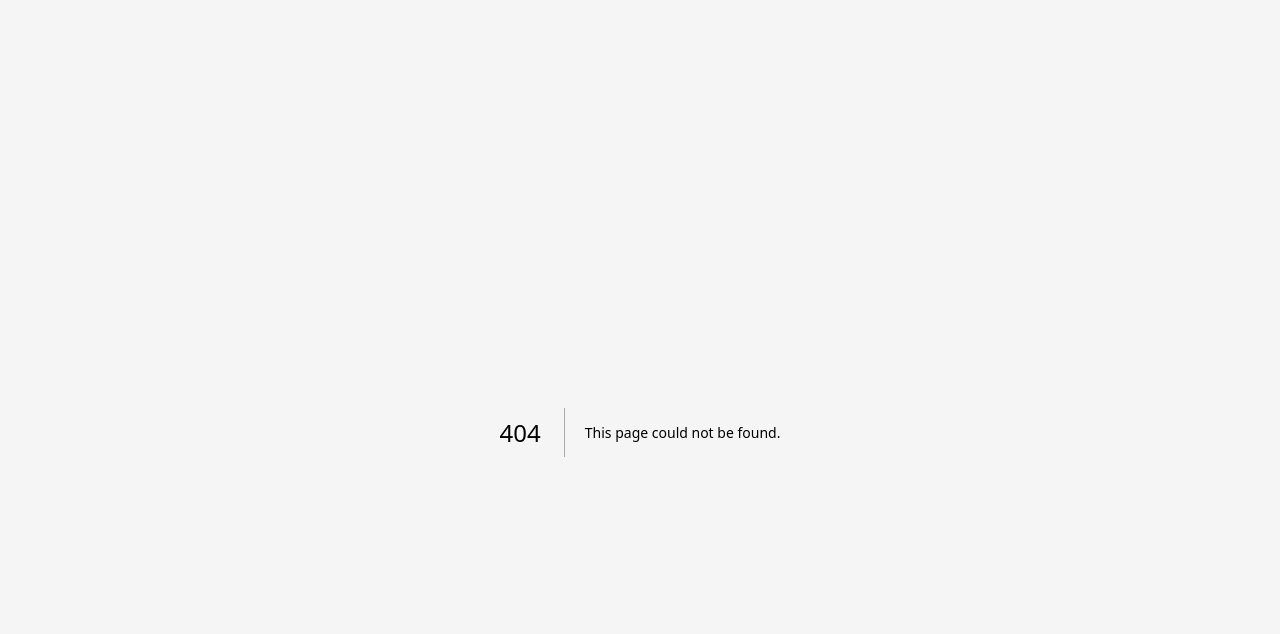
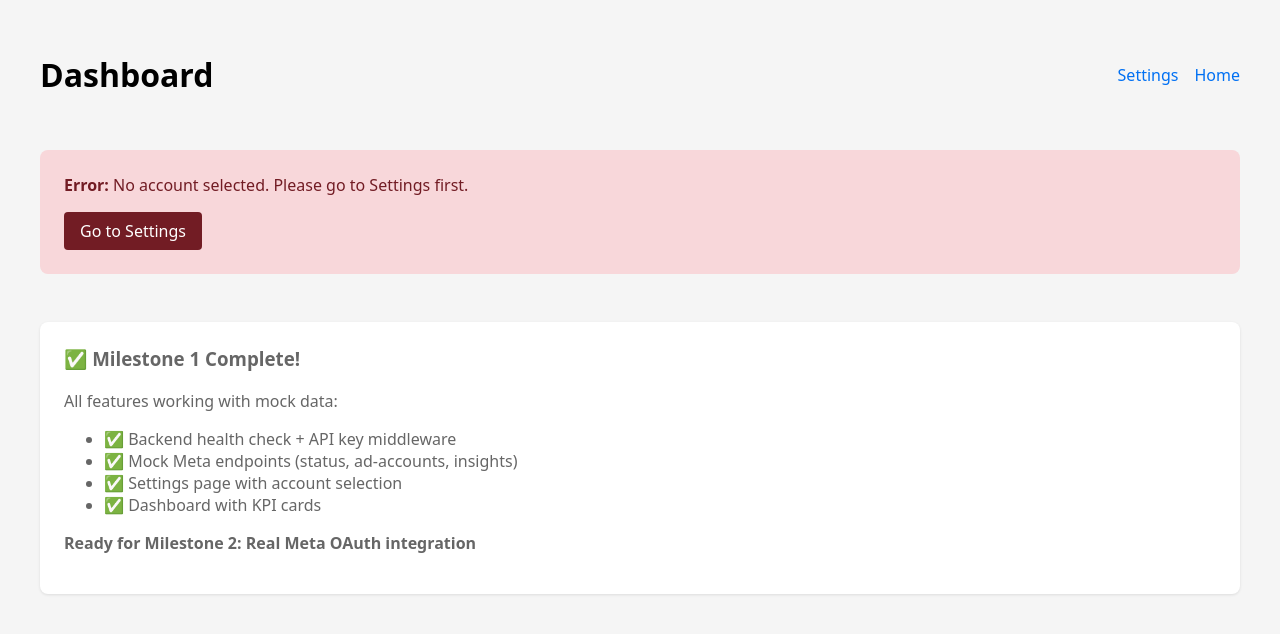
Before and after one commit to AndreiBalan98/SmartAnalytics, a Next.js app in the folder frontend/: page /dashboard in a window 1280 px wide. Before the commit this address had no page. Shown: the top 634 px of the page. Built offline with nearby package versions, Linux system fonts and the light colour scheme.

Commit message:
dashboard

```diff
--- /dev/null
+++ b/frontend/src/app/api/insights/route.ts
@@ -0,0 +1,39 @@
+import { NextResponse } from 'next/server'
+
+export async function GET(request: Request) {
+  try {
+    const { searchParams } = new URL(request.url)
+    const accountId = searchParams.get('account_id')
+
+    if (!accountId) {
+      return NextResponse.json(
+        { error: 'account_id is required' },
+        { status: 400 }
+      )
+    }
+
+    const backendUrl = process.env.BACKEND_URL || 'http://localhost:8000'
+    const apiKey = process.env.INTERNAL_API_KEY || 'dev-internal-key-123'
+
+    const response = await fetch(
+      `${backendUrl}/internal/meta/insights/?account_id=${accountId}`,
+      {
+        headers: {
+          'X-API-KEY': apiKey,
+        },
+      }
+    )
+
+    if (!response.ok) {
+      throw new Error(`Backend returned ${response.status}`)
+    }
+
+    const data = await response.json()
+    return NextResponse.json(data)
+  } catch (error: any) {
+    return NextResponse.json(
+      { error: 'Failed to fetch insights', message: error.message },
+      { status: 500 }
+    )
+  }
+}
--- /dev/null
+++ b/frontend/src/app/dashboard/page.tsx
@@ -0,0 +1,260 @@
+'use client'
+
+import { useEffect, useState } from 'react'
+import Link from 'next/link'
+
+interface Metrics {
+  spend: number
+  impressions: number
+  clicks: number
+  purchases: number
+  revenue: number
+  roas: number
+}
+
+interface InsightsData {
+  account_id: string
+  date_range: string
+  metrics: Metrics
+}
+
+export default function DashboardPage() {
+  const [insights, setInsights] = useState<InsightsData | null>(null)
+  const [loading, setLoading] = useState(true)
+  const [error, setError] = useState<string | null>(null)
+  const [accountId, setAccountId] = useState<string | null>(null)
+
+  useEffect(() => {
+    // Get selected account from localStorage
+    const selectedAccount = localStorage.getItem('selected_account_id')
+
+    if (!selectedAccount) {
+      setError('No account selected. Please go to Settings first.')
+      setLoading(false)
+      return
+    }
+
+    setAccountId(selectedAccount)
+
+    // Fetch insights
+    fetch(`/api/insights?account_id=${selectedAccount}`)
+      .then(res => res.json())
+      .then(data => {
+        if (data.error) {
+          setError(data.error)
+        } else {
+          setInsights(data)
+        }
+        setLoading(false)
+      })
+      .catch(err => {
+        setError(err.message)
+        setLoading(false)
+      })
+  }, [])
+
+  const formatCurrency = (value: number) => {
+    return new Intl.NumberFormat('en-US', {
+      style: 'currency',
+      currency: 'USD'
+    }).format(value)
+  }
+
+  const formatNumber = (value: number) => {
+    return new Intl.NumberFormat('en-US').format(value)
+  }
+
+  return (
+    <div style={{ maxWidth: '1200px', margin: '0 auto' }}>
+      <div style={{ display: 'flex', justifyContent: 'space-between', alignItems: 'center' }}>
+        <h1>Dashboard</h1>
+        <div style={{ display: 'flex', gap: '1rem' }}>
+          <Link href="/settings" style={{ color: '#0070f3', textDecoration: 'none' }}>
+            Settings
+          </Link>
+          <Link href="/" style={{ color: '#0070f3', textDecoration: 'none' }}>
+            Home
+          </Link>
+        </div>
+      </div>
+
+      {accountId && (
+        <div style={{
+          padding: '1rem',
+          backgroundColor: '#e7f3ff',
+          borderRadius: '4px',
+          marginTop: '1rem',
+          fontSize: '0.9rem'
+        }}>
+          📊 Viewing data for: <strong>{accountId}</strong>
+        </div>
+      )}
+
+      {loading && (
+        <div style={{ marginTop: '2rem', textAlign: 'center' }}>
+          <p>Loading insights...</p>
+        </div>
+      )}
+
+      {error && (
+        <div style={{
+          padding: '1.5rem',
+          backgroundColor: '#f8d7da',
+          borderRadius: '8px',
+          marginTop: '2rem',
+          color: '#721c24'
+        }}>
+          <strong>Error:</strong> {error}
+          <div style={{ marginTop: '1rem' }}>
+            <Link
+              href="/settings"
+              style={{
+                padding: '0.5rem 1rem',
+                backgroundColor: '#721c24',
+                color: 'white',
+                borderRadius: '4px',
+                textDecoration: 'none',
+                display: 'inline-block'
+              }}
+            >
+              Go to Settings
+            </Link>
+          </div>
+        </div>
+      )}
+
+      {insights && (
+        <>
+          <div style={{
+            padding: '1rem',
+            backgroundColor: 'white',
+            borderRadius: '8px',
+            marginTop: '2rem',
+            boxShadow: '0 1px 3px rgba(0,0,0,0.1)'
+          }}>
+            <strong>Date Range:</strong> {insights.date_range}
+          </div>
+
+          {/* KPI Grid */}
+          <div style={{
+            display: 'grid',
+            gridTemplateColumns: 'repeat(auto-fit, minmax(250px, 1fr))',
+            gap: '1.5rem',
+            marginTop: '2rem'
+          }}>
+            {/* Spend */}
+            <div style={{
+              padding: '1.5rem',
+              backgroundColor: 'white',
+              borderRadius: '8px',
+              boxShadow: '0 1px 3px rgba(0,0,0,0.1)'
+            }}>
+              <div style={{ fontSize: '0.9rem', color: '#666', marginBottom: '0.5rem' }}>
+                💰 Spend
+              </div>
+              <div style={{ fontSize: '2rem', fontWeight: 'bold', color: '#e74c3c' }}>
+                {formatCurrency(insights.metrics.spend)}
+              </div>
+            </div>
+
+            {/* Impressions */}
+            <div style={{
+              padding: '1.5rem',
+              backgroundColor: 'white',
+              borderRadius: '8px',
+              boxShadow: '0 1px 3px rgba(0,0,0,0.1)'
+            }}>
+              <div style={{ fontSize: '0.9rem', color: '#666', marginBottom: '0.5rem' }}>
+                👁️ Impressions
+              </div>
+              <div style={{ fontSize: '2rem', fontWeight: 'bold', color: '#3498db' }}>
+                {formatNumber(insights.metrics.impressions)}
+              </div>
+            </div>
+
+            {/* Clicks */}
+            <div style={{
+              padding: '1.5rem',
+              backgroundColor: 'white',
+              borderRadius: '8px',
+              boxShadow: '0 1px 3px rgba(0,0,0,0.1)'
+            }}>
+              <div style={{ fontSize: '0.9rem', color: '#666', marginBottom: '0.5rem' }}>
+                🖱️ Clicks
+              </div>
+              <div style={{ fontSize: '2rem', fontWeight: 'bold', color: '#9b59b6' }}>
+                {formatNumber(insights.metrics.clicks)}
+              </div>
+            </div>
+
+            {/* Purchases */}
+            <div style={{
+              padding: '1.5rem',
+              backgroundColor: 'white',
+              borderRadius: '8px',
+              boxShadow: '0 1px 3px rgba(0,0,0,0.1)'
+            }}>
+              <div style={{ fontSize: '0.9rem', color: '#666', marginBottom: '0.5rem' }}>
+                🛒 Purchases
+              </div>
+              <div style={{ fontSize: '2rem', fontWeight: 'bold', color: '#27ae60' }}>
+                {formatNumber(insights.metrics.purchases)}
+              </div>
+            </div>
+
+            {/* Revenue */}
+            <div style={{
+              padding: '1.5rem',
+              backgroundColor: 'white',
+              borderRadius: '8px',
+              boxShadow: '0 1px 3px rgba(0,0,0,0.1)'
+            }}>
+              <div style={{ fontSize: '0.9rem', color: '#666', marginBottom: '0.5rem' }}>
+                💵 Revenue
+              </div>
+              <div style={{ fontSize: '2rem', fontWeight: 'bold', color: '#16a085' }}>
+                {formatCurrency(insights.metrics.revenue)}
+              </div>
+            </div>
+
+            {/* ROAS */}
+            <div style={{
+              padding: '1.5rem',
+              backgroundColor: 'white',
+              borderRadius: '8px',
+              boxShadow: '0 1px 3px rgba(0,0,0,0.1)'
+            }}>
+              <div style={{ fontSize: '0.9rem', color: '#666', marginBottom: '0.5rem' }}>
+                📈 ROAS
+              </div>
+              <div style={{ fontSize: '2rem', fontWeight: 'bold', color: '#f39c12' }}>
+                {insights.metrics.roas.toFixed(2)}x
+              </div>
+            </div>
+          </div>
+        </>
+      )}
+
+      <div style={{
+        marginTop: '3rem',
+        padding: '1.5rem',
+        backgroundColor: 'white',
+        borderRadius: '8px',
+        boxShadow: '0 1px 3px rgba(0,0,0,0.1)',
+        color: '#666'
+      }}>
+        <h3 style={{ marginTop: 0 }}>✅ Milestone 1 Complete!</h3>
+        <p>All features working with mock data:</p>
+        <ul>
+          <li>✅ Backend health check + API key middleware</li>
+          <li>✅ Mock Meta endpoints (status, ad-accounts, insights)</li>
+          <li>✅ Settings page with account selection</li>
+          <li>✅ Dashboard with KPI cards</li>
+        </ul>
+        <p style={{ marginTop: '1rem', fontWeight: 'bold' }}>
+          Ready for Milestone 2: Real Meta OAuth integration
+        </p>
+      </div>
+    </div>
+  )
+}
```
